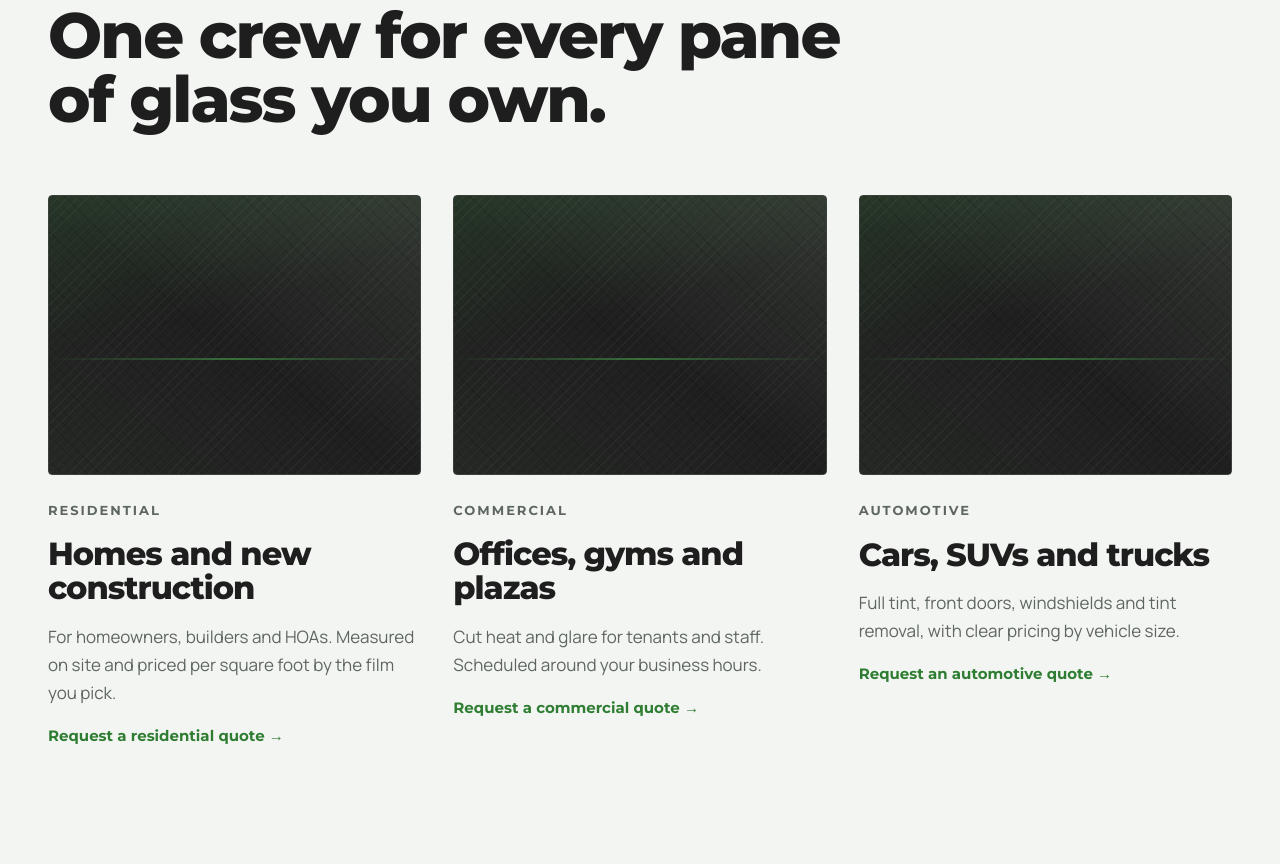
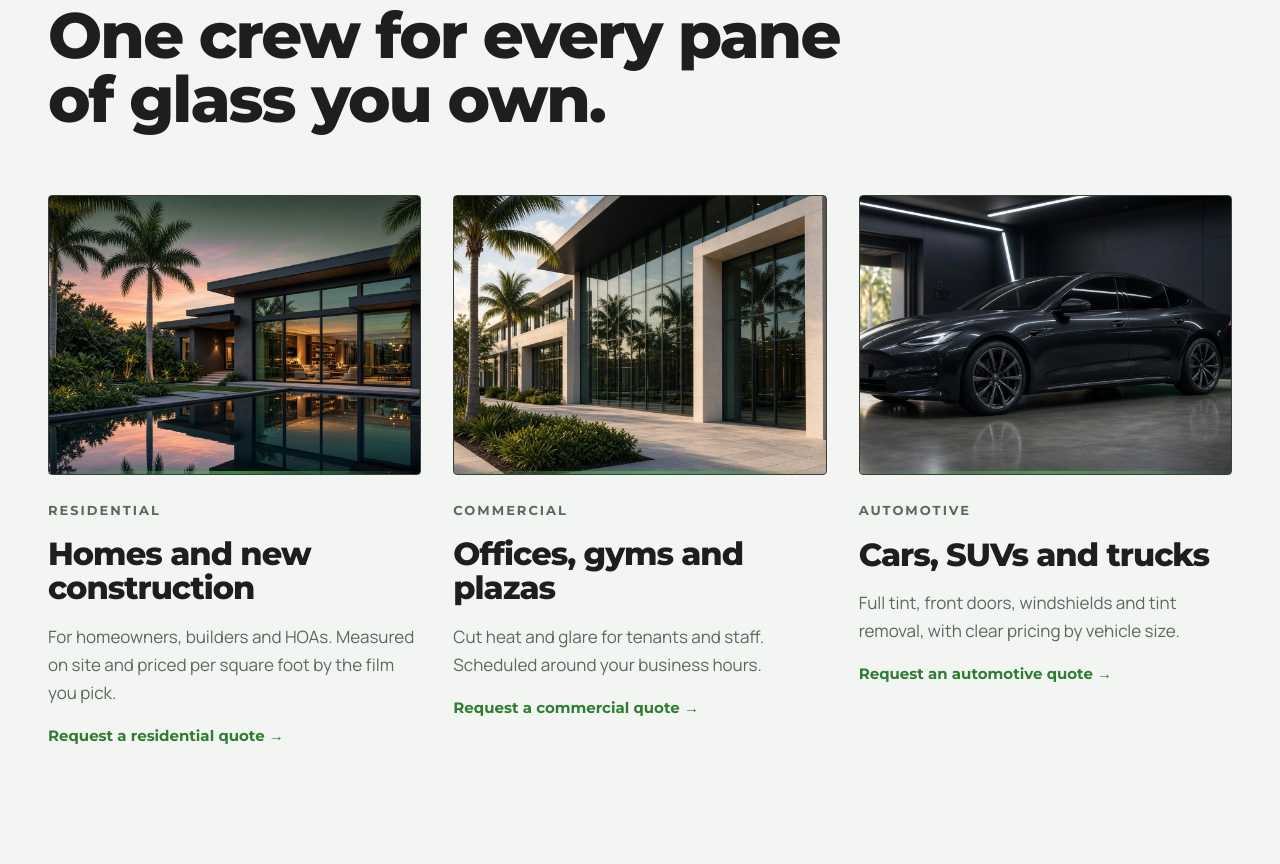
Before and after one commit to srod24/performcore-site, a plain HTML site: page index.html in a window 1280 px wide. Shown: the part 1416-2280 px from the top of the page. Drawn offline with Linux system fonts and the light colour scheme.

Commit message:
Add photos to the five homepage panels
Wire WebP and JPEG images into the hero, division, and builders
slots, and use the landscape hero shot as the social share image.

```diff
--- a/index.html
+++ b/index.html
@@ -15,9 +15,15 @@
   <meta property="og:url" content="https://srod24.github.io/performcore-site/">
   <meta property="og:locale" content="en_US">
   <meta property="og:site_name" content="PerformCore">
-  <meta name="twitter:card" content="summary">
+  <meta property="og:image" content="https://srod24.github.io/performcore-site/images/hero-install-wide.jpg">
+  <meta property="og:image:type" content="image/jpeg">
+  <meta property="og:image:width" content="1600">
+  <meta property="og:image:height" content="900">
+  <meta property="og:image:alt" content="A window film installer applying film to a large glass pane">
+  <meta name="twitter:card" content="summary_large_image">
   <meta name="twitter:title" content="PerformCore | Window Tint &amp; Film in Naples, FL">
   <meta name="twitter:description" content="Window film for homes, commercial buildings, and vehicles in Collier and Lee County, Florida.">
+  <meta name="twitter:image" content="https://srod24.github.io/performcore-site/images/hero-install-wide.jpg">
 
   <link rel="preconnect" href="https://fonts.googleapis.com">
   <link rel="preconnect" href="https://fonts.gstatic.com" crossorigin>
@@ -87,7 +93,7 @@
     .body-text-light { font-family: var(--font-body), "Helvetica Neue", Arial, sans-serif; font-size: 18px; line-height: 1.7; color: #B9C0BA; margin: 0; max-width: 620px; }
     .section-head { display: flex; flex-direction: column; gap: 20px; padding: 0; margin-bottom: 64px; }
 
-    /* Photo panels — intentional dark panels until real job photos are added */
+    /* Photo panels */
     .photo-slot {
       position: relative;
       display: block;
@@ -119,6 +125,13 @@
       background: linear-gradient(90deg, transparent, rgba(76,175,80,0.55), transparent);
       pointer-events: none;
     }
+    .photo-slot picture {
+      position: absolute;
+      inset: 0;
+      display: block;
+      width: 100%;
+      height: 100%;
+    }
     .photo-slot img {
       position: absolute;
       inset: 0;
@@ -126,8 +139,15 @@
       height: 100%;
       object-fit: cover;
     }
-    .photo-slot:has(img)::before,
-    .photo-slot:has(img)::after { display: none; }
+    .photo-builders img { object-position: 52% 48%; }
+    .photo-slot:has(img)::before { display: none; }
+    .photo-slot:has(img)::after {
+      top: auto;
+      bottom: 0;
+      height: 3px;
+      background: linear-gradient(90deg, transparent, rgba(76,175,80,0.75), transparent);
+      z-index: 1;
+    }
 
     /* Hero */
     .hero { display: grid; grid-template-columns: 1.15fr 1fr; column-gap: 64px; align-items: end; padding: 140px 48px 120px; background-color: var(--color-charcoal); }
@@ -302,7 +322,14 @@
         <a class="btn-ghost" data-contact="call" href="tel:+12392969853">Call (239) 296-9853</a>
       </div>
     </div>
-    <div class="photo-slot photo-hero" data-photo="hero-install.jpg" aria-hidden="true"></div>
+    <div class="photo-slot photo-hero" data-photo="hero-install.jpg">
+      <picture>
+        <source media="(min-width: 1025px)" type="image/webp" srcset="images/hero-install.webp">
+        <source media="(min-width: 1025px)" type="image/jpeg" srcset="images/hero-install.jpg">
+        <source type="image/webp" srcset="images/hero-install-wide.webp">
+        <img src="images/hero-install-wide.jpg" alt="A window film installer applying film to a large glass pane with a squeegee in warm Florida light" width="1600" height="900">
+      </picture>
+    </div>
   </section>
 
   <section class="film-line">
@@ -331,21 +358,36 @@
     </div>
     <div class="division-grid">
       <article class="division-card" id="residential">
-        <div class="photo-slot photo-division" data-photo="residential.jpg" aria-hidden="true"></div>
+        <div class="photo-slot photo-division" data-photo="residential.jpg">
+          <picture>
+            <source type="image/webp" srcset="images/residential.webp">
+            <img src="images/residential.jpg" alt="Modern Southwest Florida home with large tinted sliding glass doors, palm trees, and a pool at dusk" width="1600" height="900" loading="lazy">
+          </picture>
+        </div>
         <p class="division-tag">Residential</p>
         <h3 class="division-title">Homes and new construction</h3>
         <p class="division-text">For homeowners, builders and HOAs. Measured on site and priced per square foot by the film you pick.</p>
         <a class="text-link" href="#quote">Request a residential quote →</a>
       </article>
       <article class="division-card" id="commercial">
-        <div class="photo-slot photo-division" data-photo="commercial.jpg" aria-hidden="true"></div>
+        <div class="photo-slot photo-division" data-photo="commercial.jpg">
+          <picture>
+            <source type="image/webp" srcset="images/commercial.webp">
+            <img src="images/commercial.jpg" alt="Sleek Naples-style glass office plaza with tinted storefront windows and palm trees" width="1600" height="900" loading="lazy">
+          </picture>
+        </div>
         <p class="division-tag">Commercial</p>
         <h3 class="division-title">Offices, gyms and plazas</h3>
         <p class="division-text">Cut heat and glare for tenants and staff. Scheduled around your business hours.</p>
         <a class="text-link" href="#quote">Request a commercial quote →</a>
       </article>
       <article class="division-card" id="automotive">
-        <div class="photo-slot photo-division" data-photo="automotive.jpg" aria-hidden="true"></div>
+        <div class="photo-slot photo-division" data-photo="automotive.jpg">
+          <picture>
+            <source type="image/webp" srcset="images/automotive.webp">
+            <img src="images/automotive.jpg" alt="Dark luxury sedan with freshly tinted windows in a clean professional detail bay" width="1600" height="900" loading="lazy">
+          </picture>
+        </div>
         <p class="division-tag">Automotive</p>
         <h3 class="division-title">Cars, SUVs and trucks</h3>
         <p class="division-text">Full tint, front doors, windshields and tint removal, with clear pricing by vehicle size.</p>
@@ -399,7 +441,12 @@
       <p class="builders-text">We work with general contractors and property teams in Collier and Lee County. Film goes in on your schedule, priced by square foot, with one point of contact for the whole job.</p>
       <a class="btn-dark" href="#quote">Talk about a project</a>
     </div>
-    <div class="photo-slot photo-builders" data-photo="new-construction.jpg" aria-hidden="true"></div>
+    <div class="photo-slot photo-builders" data-photo="new-construction.jpg">
+      <picture>
+        <source type="image/webp" srcset="images/new-construction.webp">
+        <img src="images/new-construction.jpg" alt="New Southwest Florida home under construction with fresh windows, painter's tape on the frames, and tropical landscaping" width="1600" height="900" loading="lazy">
+      </picture>
+    </div>
   </section>
 
   <section class="quote" id="quote">
```
Also changed, not shown: images/automotive.jpg (added), images/automotive.webp (added), images/commercial.jpg (added), images/commercial.webp (added), images/hero-install-wide.jpg (added), images/hero-install-wide.webp (added), images/hero-install.jpg (added), images/hero-install.webp (added), images/new-construction.jpg (added), images/new-construction.webp (added), images/residential.jpg (added), images/residential.webp (added).
